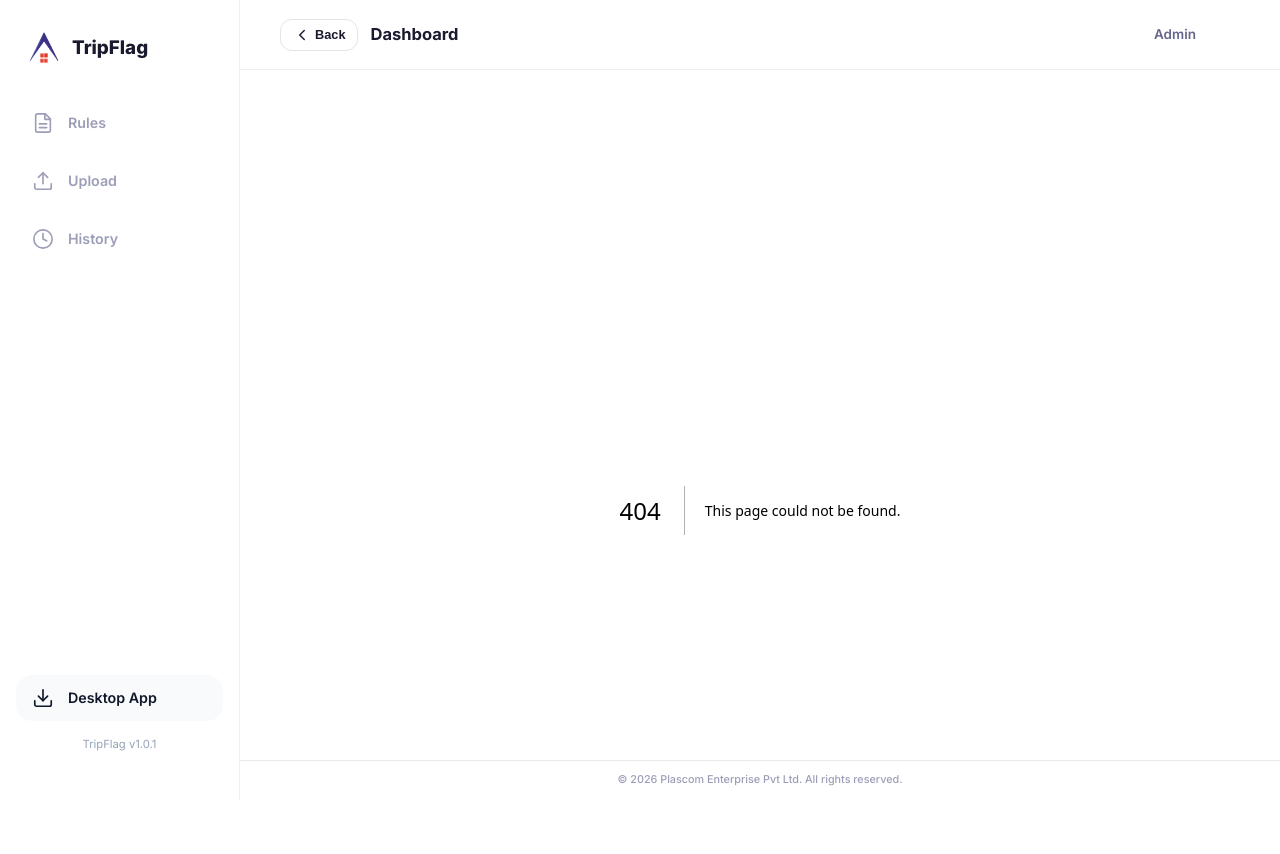
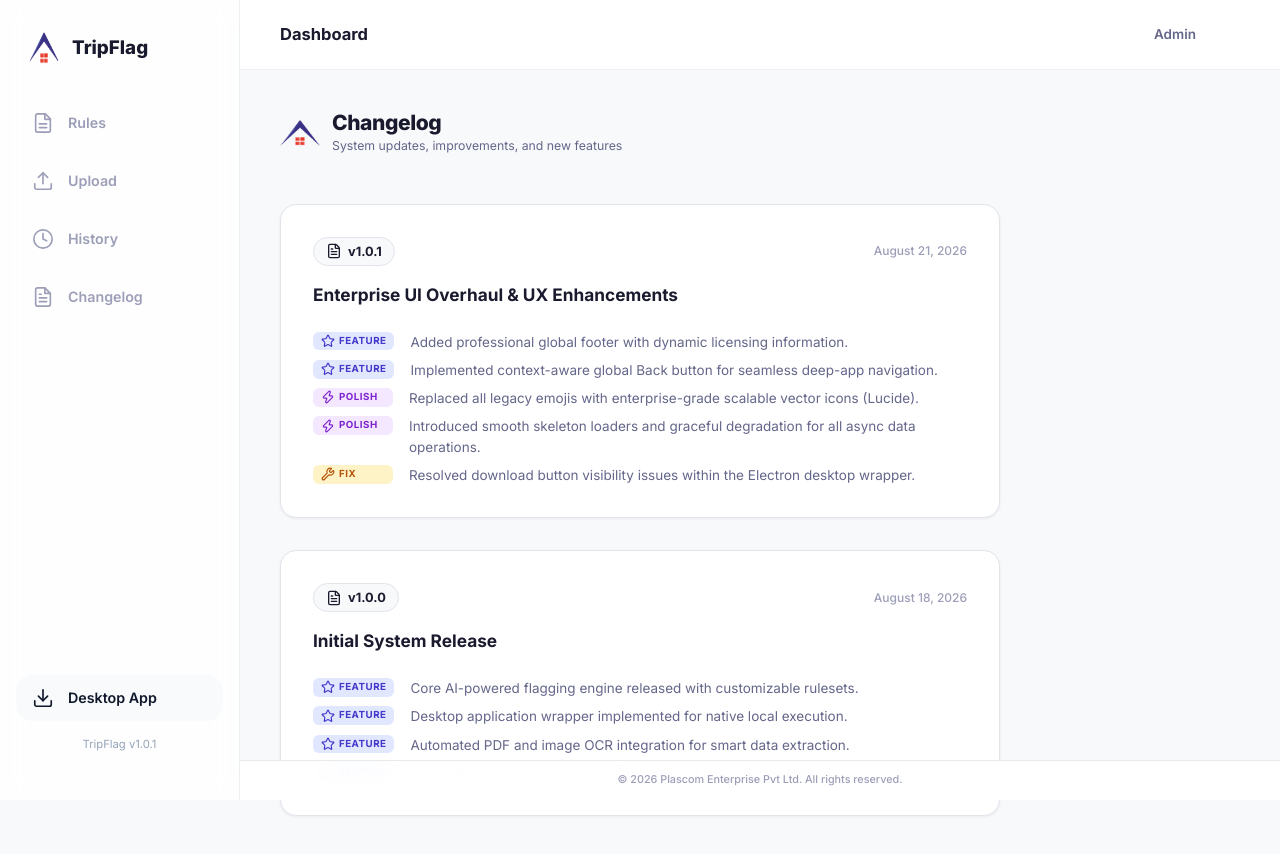
Before and after one commit to Flexicom-Industries-Pvt-Ltd/Plascom-TripFlag, a Next.js app: page /changelog in a window 1280 px wide. Before the commit this address had no page. Shown: the top 854 px of the page. Built offline with nearby package versions, Linux system fonts and the light colour scheme.

Commit message:
feat: add enterprise changelog system tied to local JSON file

```diff
--- /dev/null
+++ b/app/changelog/page.js
@@ -0,0 +1,75 @@
+import React from 'react';
+import changelogData from '../../changelog.json';
+import { GitCommit, Star, Wrench, Zap, FileText } from 'lucide-react';
+
+export const metadata = {
+  title: 'Changelog - TripFlag',
+};
+
+export default function ChangelogPage() {
+  function getTypeIcon(type) {
+    switch (type) {
+      case 'feat':
+        return <Star size={14} className="text-primary" />;
+      case 'fix':
+        return <Wrench size={14} className="text-warning" />;
+      case 'style':
+        return <Zap size={14} className="text-accent" />;
+      default:
+        return <GitCommit size={14} className="text-muted" />;
+    }
+  }
+
+  function getTypeLabel(type) {
+    switch (type) {
+      case 'feat':
+        return 'Feature';
+      case 'fix':
+        return 'Fix';
+      case 'style':
+        return 'Polish';
+      default:
+        return 'Update';
+    }
+  }
+
+  return (
+    <>
+      <div className="page-header" style={{ marginBottom: 'var(--space-2xl)' }}>
+        <img src="/Logo.png" alt="TripFlag" className="logo" />
+        <div className="header-text">
+          <h1>Changelog</h1>
+          <p>System updates, improvements, and new features</p>
+        </div>
+      </div>
+
+      <div className="changelog-container">
+        {changelogData.map((release, index) => (
+          <div key={index} className="release-card">
+            <div className="release-header">
+              <div className="release-version-badge">
+                <FileText size={16} />
+                <span>{release.version}</span>
+              </div>
+              <div className="release-date">{new Date(release.date).toLocaleDateString('en-US', { month: 'long', day: 'numeric', year: 'numeric' })}</div>
+            </div>
+
+            <h2 className="release-title">{release.title}</h2>
+
+            <ul className="release-changes">
+              {release.changes.map((change, cIdx) => (
+                <li key={cIdx} className="change-item">
+                  <div className={`change-type-badge type-${change.type}`}>
+                    {getTypeIcon(change.type)}
+                    <span>{getTypeLabel(change.type)}</span>
+                  </div>
+                  <span className="change-text">{change.text}</span>
+                </li>
+              ))}
+            </ul>
+          </div>
+        ))}
+      </div>
+    </>
+  );
+}
--- a/app/components/BackButton.js
+++ b/app/components/BackButton.js
@@ -8,7 +8,7 @@ export default function BackButton() {
   const pathname = usePathname();
 
   // Don't show on root navigation tabs
-  const isRootLevel = pathname === '/' || pathname === '/history' || pathname === '/upload' || pathname === '/rules';
+  const isRootLevel = pathname === '/' || pathname === '/history' || pathname === '/upload' || pathname === '/rules' || pathname === '/changelog';
 
   if (isRootLevel) {
     return null;
--- a/app/globals.css
+++ b/app/globals.css
@@ -1211,3 +1211,104 @@ html, body {
   color: var(--primary);
   border-color: var(--primary);
 }
+
+/* ==================== CHANGELOG ==================== */
+.changelog-container {
+  display: flex;
+  flex-direction: column;
+  gap: var(--space-xl);
+  max-width: 720px;
+}
+
+.release-card {
+  background: var(--bg-card);
+  border: 1px solid var(--border);
+  border-radius: var(--radius-lg);
+  padding: var(--space-xl);
+  box-shadow: var(--shadow-sm);
+  position: relative;
+  overflow: hidden;
+}
+
+.release-card::before {
+  content: '';
+  position: absolute;
+  top: 0;
+  left: 0;
+  width: 4px;
+  height: 100%;
+  background: var(--primary);
+}
+
+.release-header {
+  display: flex;
+  justify-content: space-between;
+  align-items: center;
+  margin-bottom: var(--space-md);
+  flex-wrap: wrap;
+  gap: var(--space-sm);
+}
+
+.release-version-badge {
+  display: inline-flex;
+  align-items: center;
+  gap: 6px;
+  background: var(--bg-primary);
+  border: 1px solid var(--border);
+  padding: 4px 12px;
+  border-radius: 20px;
+  font-weight: 700;
+  font-size: 0.85rem;
+  color: var(--primary);
+}
+
+.release-date {
+  font-size: 0.8rem;
+  color: var(--text-muted);
+  font-weight: 500;
+}
+
+.release-title {
+  font-size: 1.15rem;
+  font-weight: 700;
+  margin-bottom: var(--space-lg);
+  color: var(--text-primary);
+}
+
+.release-changes {
+  list-style: none;
+  display: flex;
+  flex-direction: column;
+  gap: var(--space-sm);
+}
+
+.change-item {
+  display: flex;
+  align-items: flex-start;
+  gap: var(--space-md);
+}
+
+.change-type-badge {
+  display: inline-flex;
+  align-items: center;
+  gap: 4px;
+  padding: 2px 8px;
+  border-radius: 6px;
+  font-size: 0.65rem;
+  font-weight: 700;
+  text-transform: uppercase;
+  letter-spacing: 0.05em;
+  flex-shrink: 0;
+  min-width: 80px;
+  justify-content: flex-start;
+}
+
+.type-feat { background: #e0e7ff; color: #4338ca; }
+.type-fix { background: #fef3c7; color: #b45309; }
+.type-style { background: #f3e8ff; color: #7e22ce; }
+
+.change-text {
+  font-size: 0.9rem;
+  color: var(--text-secondary);
+  line-height: 1.5;
+}
--- a/app/layout.js
+++ b/app/layout.js
@@ -75,6 +75,16 @@ export default function RootLayout({ children }) {
               <polyline points="12 6 12 12 16 14" />
             </svg>
             History
+          </Link>
+          <Link href="/changelog" className="nav-item" id="nav-changelog">
+            <svg xmlns="http://www.w3.org/2000/svg" width="22" height="22" viewBox="0 0 24 24" fill="none" stroke="currentColor" strokeWidth="1.8" strokeLinecap="round" strokeLinejoin="round">
+              <path d="M14 2H6a2 2 0 0 0-2 2v16a2 2 0 0 0 2 2h12a2 2 0 0 0 2-2V8z" />
+              <polyline points="14 2 14 8 20 8" />
+              <line x1="16" y1="13" x2="8" y2="13" />
+              <line x1="16" y1="17" x2="8" y2="17" />
+              <polyline points="10 9 9 9 8 9" />
+            </svg>
+            Changelog
           </Link>
           <div style={{ marginTop: 'auto' }}>
             <a href="https://github.com/Flexicom-Industries-Pvt-Ltd/Plascom-TripFlag/releases/latest/download/TripFlag.Setup.1.0.1.exe" className="nav-item" style={{ marginBottom: '1rem', background: '#f8fafc', color: '#0f172a', fontWeight: '600' }} title="Download Desktop App" id="desktop-download-btn">
--- /dev/null
+++ b/changelog.json
@@ -0,0 +1,25 @@
+[
+  {
+    "version": "v1.0.1",
+    "date": "2026-08-21",
+    "title": "Enterprise UI Overhaul & UX Enhancements",
+    "changes": [
+      { "type": "feat", "text": "Added professional global footer with dynamic licensing information." },
+      { "type": "feat", "text": "Implemented context-aware global Back button for seamless deep-app navigation." },
+      { "type": "style", "text": "Replaced all legacy emojis with enterprise-grade scalable vector icons (Lucide)." },
+      { "type": "style", "text": "Introduced smooth skeleton loaders and graceful degradation for all async data operations." },
+      { "type": "fix", "text": "Resolved download button visibility issues within the Electron desktop wrapper." }
+    ]
+  },
+  {
+    "version": "v1.0.0",
+    "date": "2026-08-18",
+    "title": "Initial System Release",
+    "changes": [
+      { "type": "feat", "text": "Core AI-powered flagging engine released with customizable rulesets." },
+      { "type": "feat", "text": "Desktop application wrapper implemented for native local execution." },
+      { "type": "feat", "text": "Automated PDF and image OCR integration for smart data extraction." },
+      { "type": "feat", "text": "Comprehensive history tracking for approved and rejected trips." }
+    ]
+  }
+]
```
